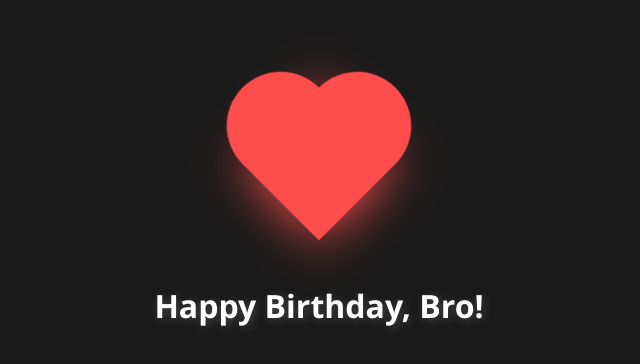
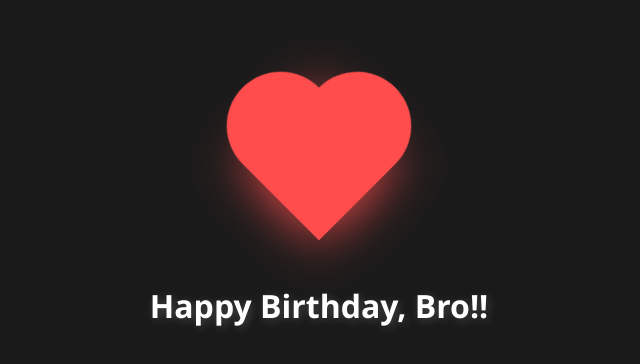
Before and after one commit to yosora62-debug/hbd-bro, a plain HTML site: page index.html in a window 1280 px wide. Shown: the part 170-534 px from the top of the page, 321-961 px from the left. Drawn offline with Linux system fonts and the light colour scheme.

Commit message:
Update index.html

```diff
--- a/index.html
+++ b/index.html
@@ -14,7 +14,7 @@
       margin: 0;
       color: white;
       font-family: 'Segoe UI', Tahoma, Geneva, Verdana, sans-serif;
-      padding: 20px;
+      padding: 45px;
       box-sizing: border-box;
     }
 
@@ -77,7 +77,7 @@
 
     .signature {
       margin-top: 25px;
-      color: #d1a3ff; /* สีม่วงตามอิโมจิที่น้องใช้ */
+      color:  #d1a3ff; /* สีม่วงตามอิโมจิที่น้องใช้ */
       font-weight: bold;
     }
   </style>
@@ -86,7 +86,7 @@
 
   <div class="heart" onclick="revealLetter()"></div>
 
-  <h1 id="title">Happy Birthday, Bro!</h1>
+  <h1 id="title">Happy Birthday, Bro!!</h1>
 
   <div id="letter">
     Happy Birthday to my amazing brother! 🎉 <br><br>
```
